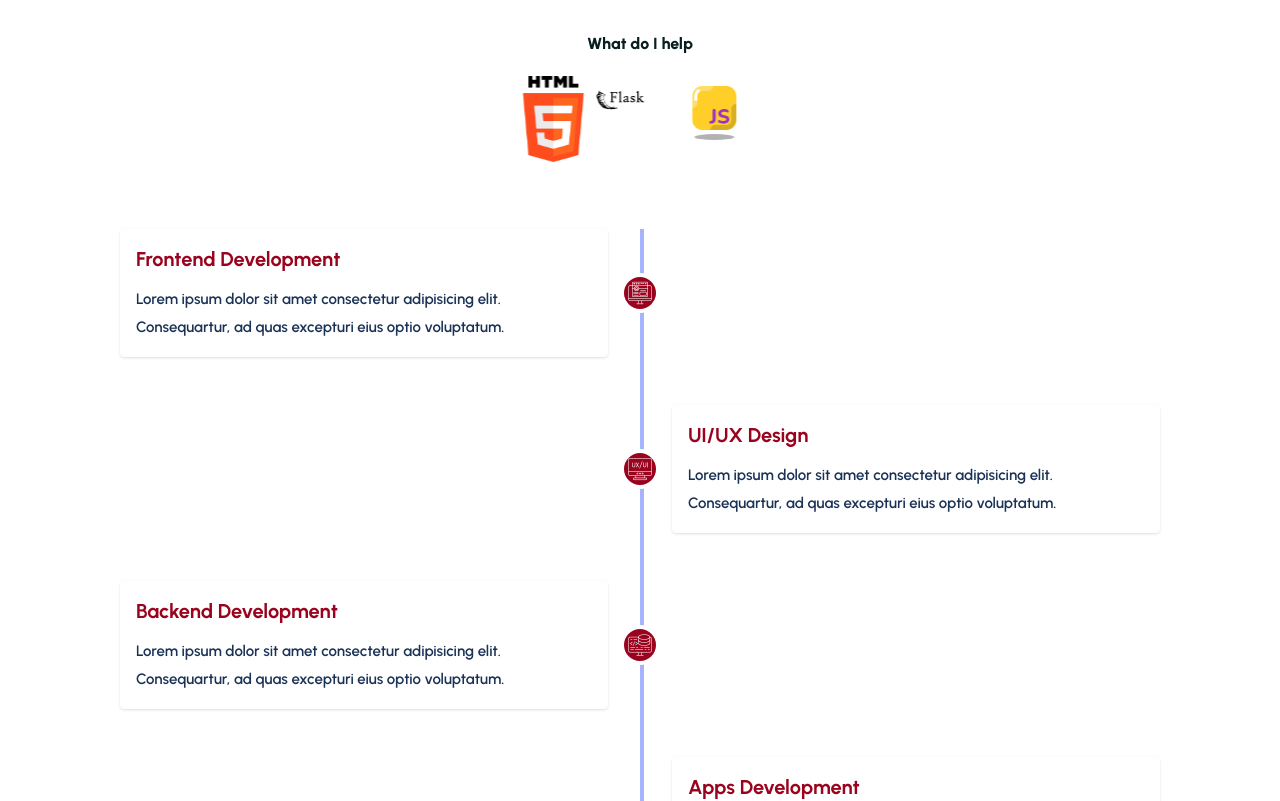
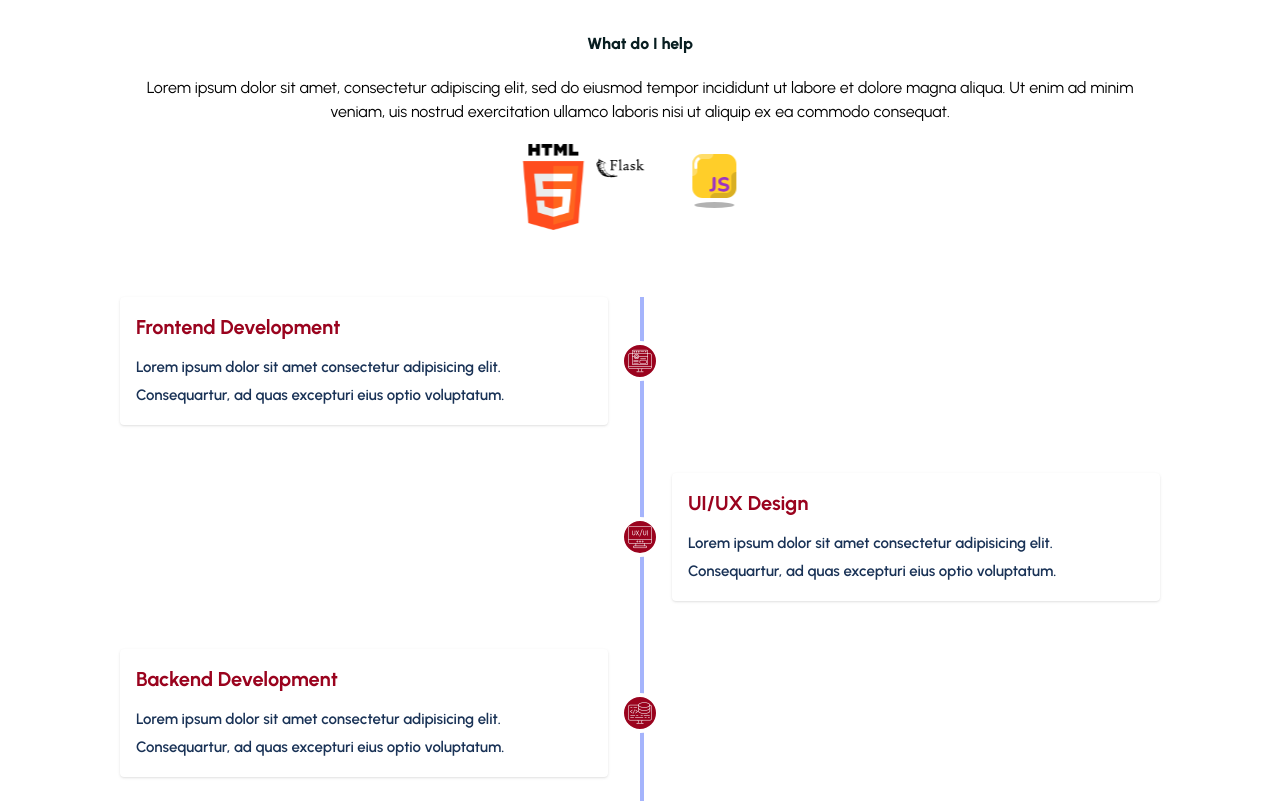
Before and after one commit to BabaMboga/My-PortFolio, a React (Create React App) app in the folder portfolio/: page / in a window 1280 px wide. Shown: the part 720-1521 px from the top of the page. Built offline with nearby package versions, Linux system fonts and the light colour scheme; the HTML template or start-up script is replaced by a standard one.

Commit message:
Hero js completed

```diff
--- a/portfolio/src/components/UI/Hero.js
+++ b/portfolio/src/components/UI/Hero.js
@@ -1,21 +1,10 @@
 import React from "react";
 import heroImg from "../../assets/images/hero-removebg.png";
 import CountUp from "react-countup";
-// import Slider from "react-slick";
 import "slick-carousel/slick/slick.css";
 import "slick-carousel/slick/slick-theme.css";
 import {useTypewriter, Cursor} from "react-simple-typewriter"
-// import cssImg from "../../assets/images/project-icons/css-3.png"
-// import htmlImg from "../../assets/images/project-icons/html-5.png"
-// import flaskImg from "../../assets/images/project-icons/icons8-flask.svg"
-// import javascriptImg from "../../assets/images/project-icons/icons8-javascript.svg"
-// import reactImg from "../../assets/images/project-icons/icons8-react.svg"
-// import tailwindCssImg from "../../assets/images/project-icons/icons8-tailwindcss.svg"
-// import javaImg from "../../assets/images/project-icons/java.png"
-// import jsImg from "../../assets/images/project-icons/js.png"
-// import pythonImg from "../../assets/images/project-icons/python.png"
-// import reactImg2 from "../../assets/images/project-icons/react.png"
-// import sqlImg from "../../assets/images/project-icons/sql-server.png"
+
 
 const Hero = () => {
 
@@ -23,38 +12,12 @@ const Hero = () => {
     words: ["Software Engineer 👩‍💻", "Full-Stack Developer 💻", "Back-end Ninja 🥋",
       "Web Developer 🛠️","Database Expert 📊","Content Writer ✍️",
       "Tech Geek 🤓", "Chess Aficionado ♟️", "Film Buff 🎥",
-      "Sports & Fitness Enthusiast 🏋️‍♂️", "Philosophical Altruist 🌍 🧘‍♂️"],
+      "Sports & Fitness Maven 🏋️‍♂️", "Noble Altruist 🌍 🧘‍♂️"],
       loop: true,
       typespeed: 20,
       deleteSpeed: 10,
       delaySpeed: 1000,
   });
-
-  // Create an array of icon elements
-  // const slideShowIcons = [
-  //   <img src={cssImg} alt="CSS" />,
-  //   <img src={htmlImg} alt="HTML" />,
-  //   <img src={flaskImg} alt="Flask" />,
-  //   <img src={javascriptImg} alt="JavaScript" />,
-  //   <img src={reactImg} alt="React" />,
-  //   <img src={tailwindCssImg} alt="Tailwind CSS" />,
-  //   <img src={javaImg} alt="Java" />,
-  //   <img src={jsImg} alt="JS" />,
-  //   <img src={pythonImg} alt="Python" />,
-  //   <img src={reactImg2} alt="React" />,
-  //   <img src={sqlImg} alt="SQL" />,
-  // ];
-
-  // Settings for slider component set
-  // const sliderSettings = {
-  //   dots: false,
-  //   infinite: true,
-  //   speed: 500,
-  //   slidesToShow:3,
-  //   slidesToScroll: 1,
-  //   autoplay: true,
-  //   autoplaySpeed: 3000,
-  // }
 
   return (
     <section className="pt-0" id="about">
--- a/portfolio/src/components/UI/Services.js
+++ b/portfolio/src/components/UI/Services.js
@@ -20,6 +20,7 @@ import sqlImg from "../../assets/images/project-icons/sql-server.png"
 
 const Services = () => {
 
+  // Create an array of icon elements
   const slideShowIcons = [
     <img src={cssImg} alt="CSS" />,
     <img src={htmlImg} alt="HTML" />,
@@ -34,6 +35,7 @@ const Services = () => {
     <img src={sqlImg} alt="SQL" />,
   ];
 
+  // Settings for slider component set
   const sliderSettings = {
     dots: false,
     infinite: true,
@@ -51,13 +53,13 @@ const Services = () => {
           <h2 className="text-headingColor font-[800] text-[2.4 rem] mb-5">
             What do I help
           </h2>
-          {/* <p>
+          <p>
             Lorem ipsum dolor sit amet, consectetur adipiscing elit, sed do
             eiusmod tempor incididunt ut labore et dolore magna aliqua. Ut enim
             ad minim veniam, uis nostrud exercitation ullamco laboris nisi ut
             aliquip ex ea commodo consequat.
-          </p> */}
-          <Slider {...sliderSettings} className= " flex items-center px-20 w-[50%] h-[40%] mt-4 mr-15 ">
+          </p>
+          <Slider {...sliderSettings} className= " flex items-center px-20 w-[50%] h-[40%] mt-4 mr-15 pt-5 ">
               {slideShowIcons.map((icon, index) => (
                 <div key={index} className="icon-slide">
                   {icon}
@@ -201,7 +203,7 @@ const Services = () => {
                           className="text-primaryColor font-[700] mb-3 group-hover:text-white
                                             group-hover:font-[600] text-xl"
                         >
-                          Apps Development
+                          Agile Methodology
                         </h3>
                         <p className="text-[15px] text-smallTextColor group-hover:text-white group-hover:font-[500] leading-7">
                           Lorem ipsum dolor sit amet consectetur adipisicing
```
